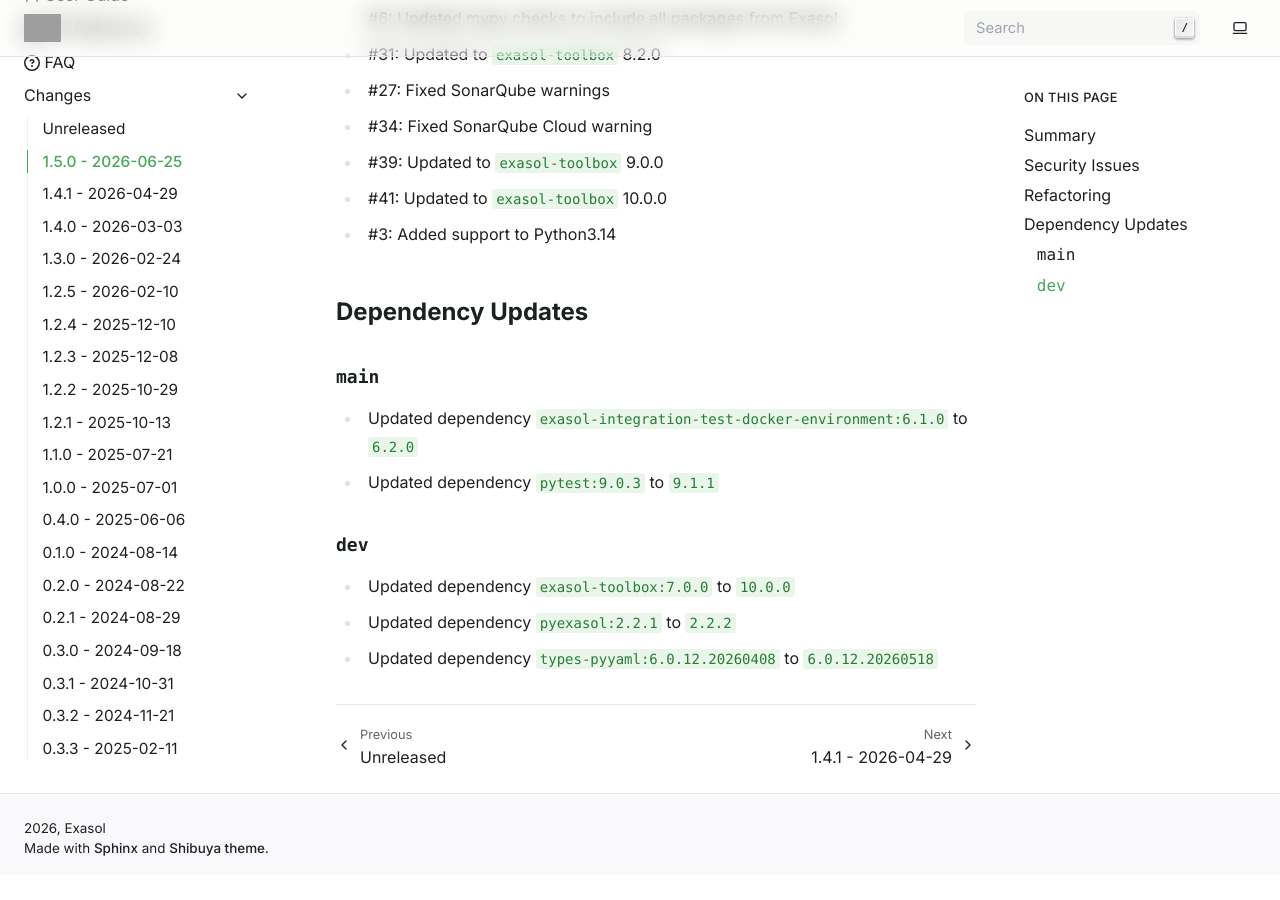
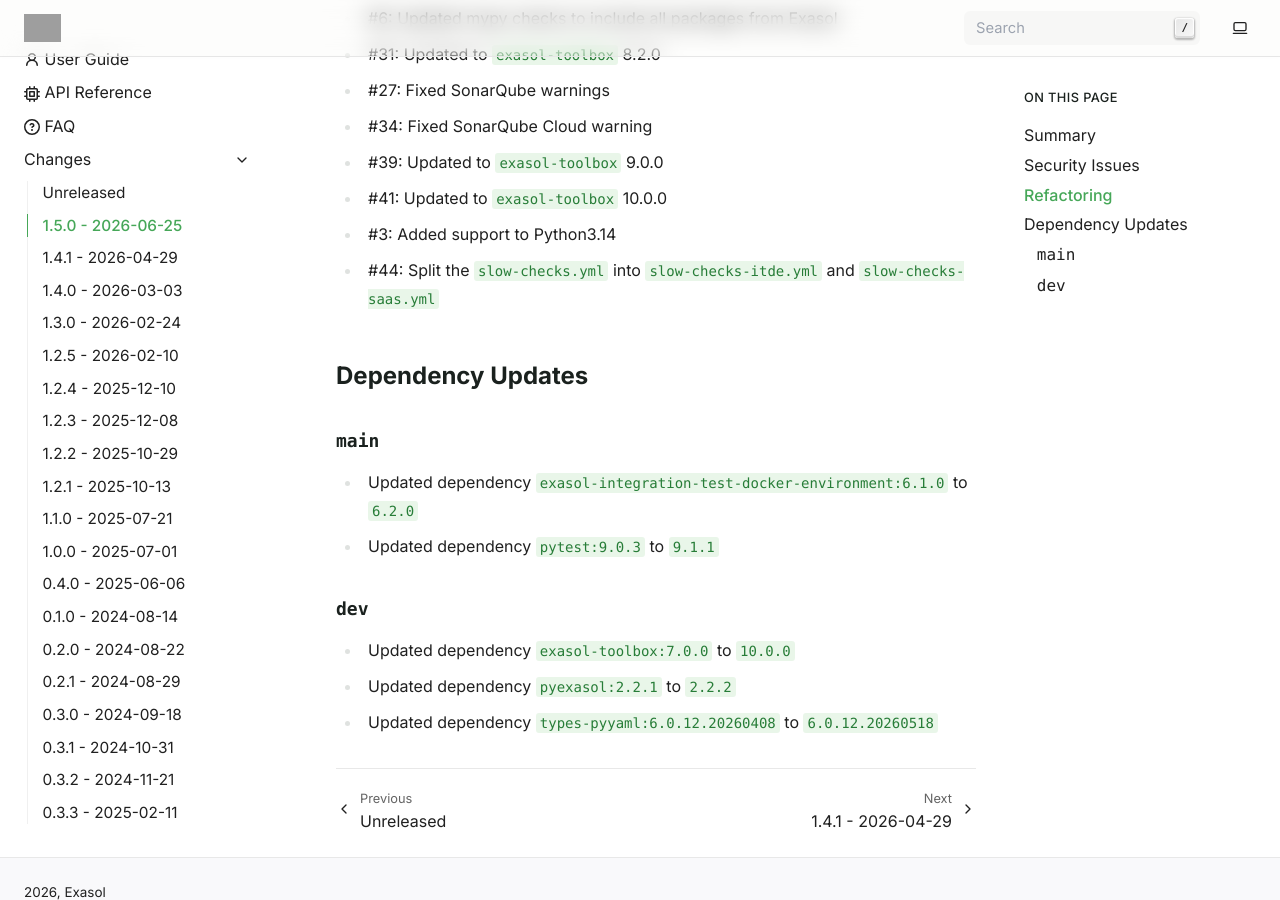
Before and after one commit to exasol/pytest-backend, a Sphinx documentation site: the page built from doc/changes/changes_1.5.0.md, in a window 1280 px wide and 900 px high, scrolled down 1137 px. Built offline with Sphinx 7.4.7, drawn with Linux system fonts in a browser that asks for light colours; pages that are not in the unit, such as notebooks, are missing from menus; before the commit the page ends 2012 px from its top, so only the background shows below that; grey boxes are pictures that could not be loaded.

Commit message:
split `slow-checks.yml`

```diff
--- a/doc/changes/changes_1.5.0.md
+++ b/doc/changes/changes_1.5.0.md
@@ -31,6 +31,7 @@
 * #39: Updated to `exasol-toolbox` 9.0.0
 * #41: Updated to `exasol-toolbox` 10.0.0
 * #3: Added support to Python3.14
+* #44: Split the `slow-checks.yml` into `slow-checks-itde.yml` and `slow-checks-saas.yml`
 
 ## Dependency Updates
 
```
Also changed, not shown: 3 other files.
